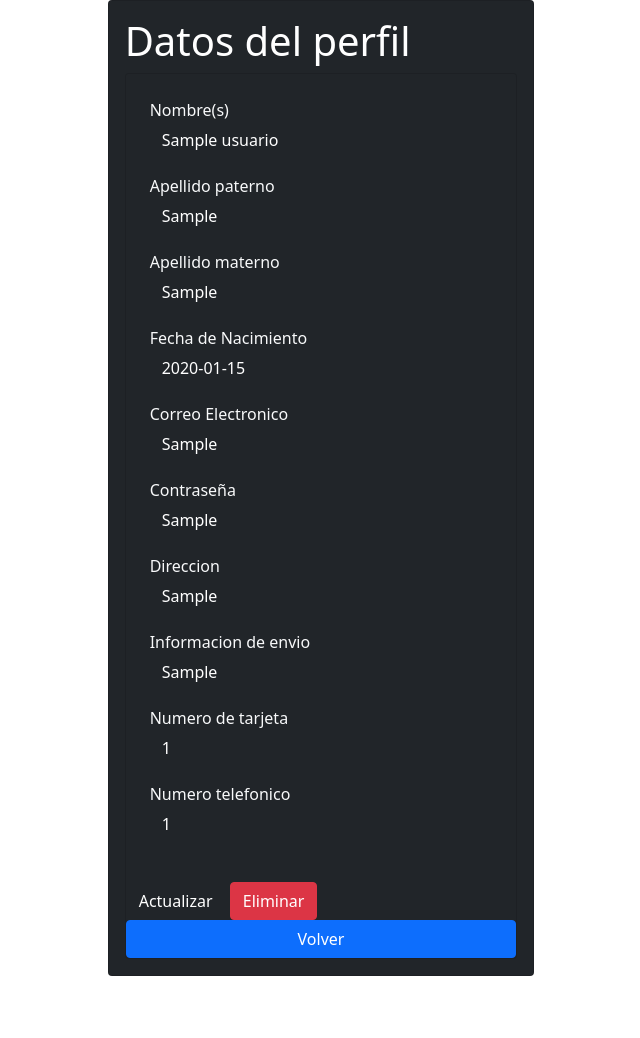
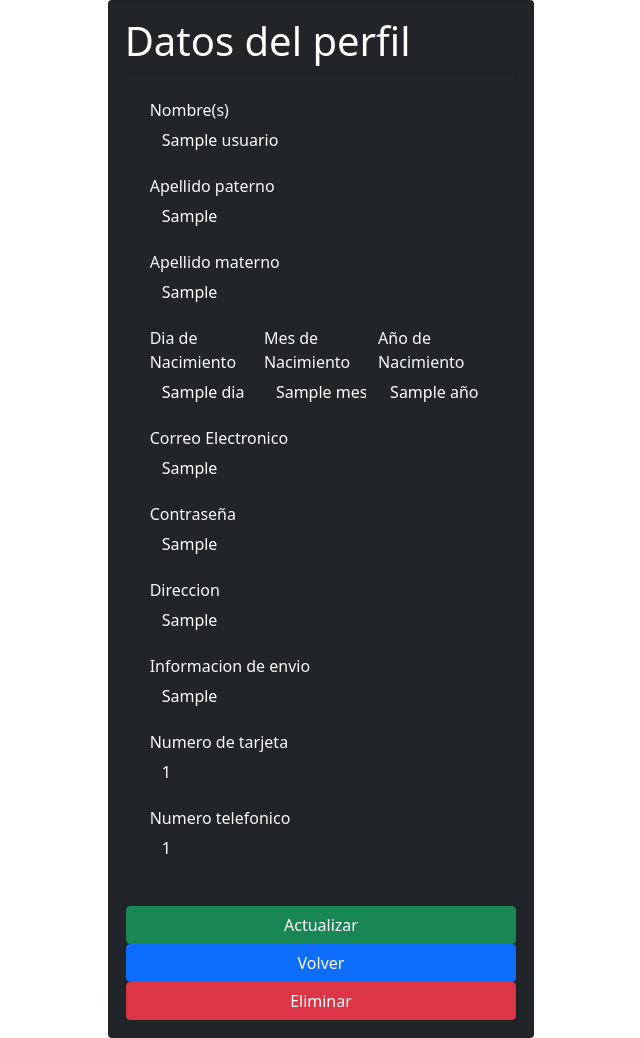
Before and after one commit to 318017026/4Town, a Flask app: template Software/templates/Cliente/mostrarDatos.html in a window 1280 px wide. Shown: the whole page, without its empty margins (319-959 px from the left). Before the commit the page ends 976 px from the top, so only its background shows below. Run offline with Flask 3, Linux system fonts and the light colour scheme; tables that the repository leaves empty hold one stand-in row (values such as "Sample post"); the template is opened without the code that fills it: values that come from a table or form of the project are taken from there, most other values are stand-ins (such as "Sample title", 1, 10 or a date in 2020).

Commit message:
Cambio en botones y datos mostrarDatos.html

```diff
--- a/Software/templates/Cliente/mostrarDatos.html
+++ b/Software/templates/Cliente/mostrarDatos.html
@@ -32,10 +32,22 @@
                     <input type="text" name="apellidoM" placeholder="Apellido Materno" value="{{ users.apellidoM }}"
                         class="form-control rounded-0 bg-dark border-0 text-white" readonly/>
                 </div>
-                <div class="mb-3">
-                    <label for="Fecha de Nacimiento">Fecha de Nacimiento</label>
-                    <input type="text" name="fechaNac" placeholder="Fecha de nacimiento YYYY-MM-DD" value="{{ users.fechaNacimiento }}"
+                <div class="d-flex justify-content-between">
+                    <div class="mb-3">
+                        <label for="Fecha de Nacimiento">Dia de Nacimiento</label>
+                        <input type="text" name="diaNac" placeholder="DD" value="{{ fechas.dia }}"
                         class="form-control rounded-0 bg-dark border-0 text-white" readonly/>
+                    </div>
+                    <div class="mb-3">
+                        <label for="Fecha de Nacimiento">Mes de Nacimiento</label>
+                        <input type="text" name="mesNac" placeholder="MM" value="{{ fechas.mes }}"
+                        class="form-control rounded-0 bg-dark border-0 text-white" readonly/>
+                    </div>
+                    <div class="mb-3">
+                        <label for="Fecha de Nacimiento">Año de Nacimiento</label>
+                        <input type="text" name="anioNac" placeholder="AAAA" value="{{ fechas.año }}"
+                        class="form-control rounded-0 bg-dark border-0 text-white" readonly/>
+                    </div>
                 </div>
                 <div class="mb-3">
                     <label for="Correo Electronico">Correo Electronico</label>
@@ -68,14 +80,9 @@
                         class="form-control rounded-0 bg-dark border-0 text-white" readonly/>
                 </div>
             </div>
-            <div class="d-flex justify-content-between">
-                <div>
-                    <a href="{{ url_for('clientes.updateclient', id = users.id)  }}" class="btn btn-black text-white">Actualizar</a>
-                    <a href="{{ url_for('clientes.deleteclient', id = users.id ) }}" onclick="eliminar({{users.id}})"
-                    class="btn btn-danger">Eliminar</a>
-                </div>
-            </div>
+            <a href="{{ url_for('clientes.updateclient', id = users.id)  }}" class="btn btn-success">Actualizar</a>
             <a href="{{ url_for('cliente') }}" class="btn btn-primary">Volver</a>
+            <a href="{{ url_for('clientes.deleteclient', id = users.id ) }}" onclick="eliminar({{users.id}})" class="btn btn-danger">Eliminar</a>
         </form>
     </div>
 </div>
```
